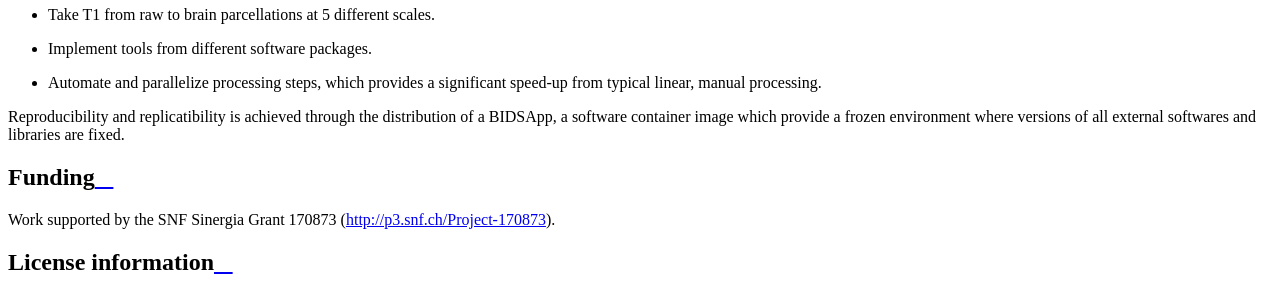
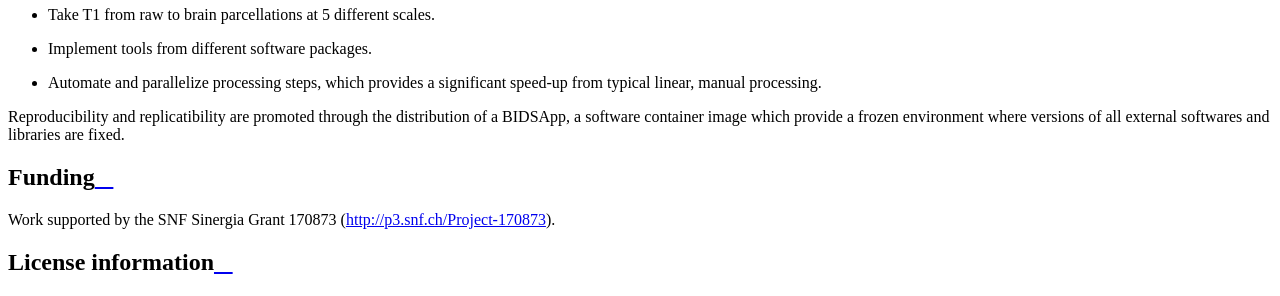
Before and after one commit to sebastientourbier/multiscalebrainparcellator, a Sphinx documentation site: the page built from docs/index.rst, in a window 1280 px wide and 900 px high, scrolled down 1502 px. Shown: the part 242-538 px from the top of the window. Built offline with Sphinx 7.4.7 and the Read the Docs theme 2.0.0, drawn with Linux system fonts in a browser that asks for light colours; pages that are not in the unit, such as notebooks, are missing from menus; the version number could not be read and is left out.

Commit message:
ENH: edited

```diff
--- a/docs/index.rst
+++ b/docs/index.rst
@@ -37,7 +37,7 @@ This tool allows you to easily do the following:
 - Automate and parallelize processing steps, which provides a significant
   speed-up from typical linear, manual processing.
 
-Reproducibility and replicatibility is achieved through the distribution of a BIDSApp, a software container image which provide a frozen environment where versions of all external softwares and libraries are fixed.
+Reproducibility and replicatibility are promoted through the distribution of a BIDSApp, a software container image which provide a frozen environment where versions of all external softwares and libraries are fixed.
 
 
 *********
```
